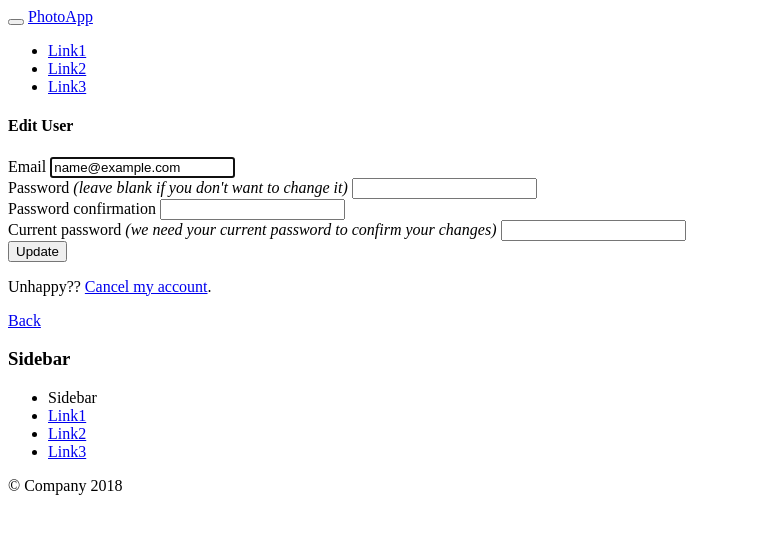
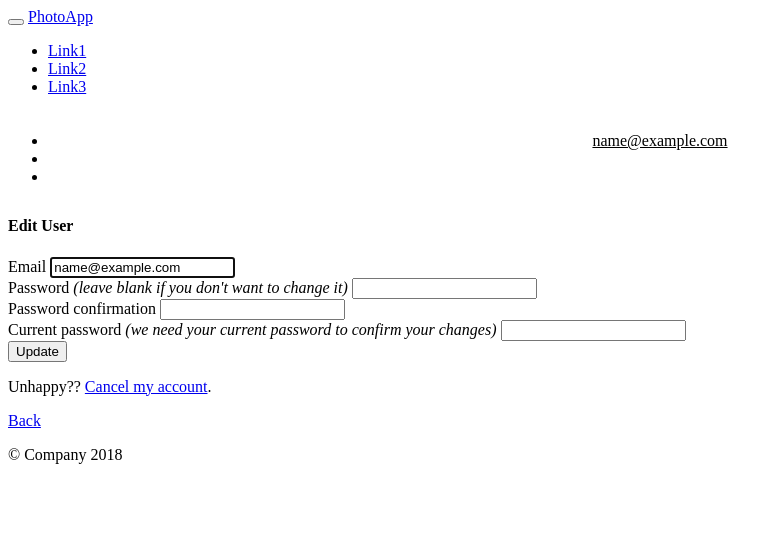
Before and after one commit to branrojs/photo-app-ror, a Rails app: page /users/edit in a window 1280 px wide. Shown: the top 534 px of the page, without its empty margins (0-783 px from the left). Run offline with Rails 7, Linux system fonts and the light colour scheme; the visitor is signed in with stand-in values (Sample User, id 1); style sheets or scripts are compiled from the project's sources; some libraries are stand-ins or nearby versions.

Commit message:
Layout and email function

```diff
--- /dev/null
+++ b/app/assets/stylesheets/custom.css.scss
@@ -0,0 +1,101 @@
+.user-name {
+
+  padding: 0 !important ;
+
+  padding-left: 5px;
+
+  padding-top: 15px !important;
+
+  text-align: center;
+
+  a {
+
+  color: black !important;
+
+  margin: 0 !important;
+
+  padding: 5px!important;
+
+  }
+
+  a:hover, a:focus {
+
+  color: #000 !important;
+
+  }
+
+}
+
+.logout {
+
+  padding-left: 0;
+
+}
+
+.nav.navbar-right {
+
+  padding-bottom: 10px;
+
+  padding-top: 5px;
+
+}
+
+.nav.navbar-nav {
+
+  .navbar-link {
+
+  border-radius: 5px;
+
+  color: #fff;
+
+  margin-top: 15px;
+
+  padding: 8px;
+
+  }
+
+  .navbar-link:focus, .navbar-link:hover {
+
+  background: #3071a9;
+
+  color: #fff;
+
+  }
+
+  li a {
+
+  margin-right: 5px;
+
+  }
+
+}
+
+.nav.navbar-right li {
+
+  .btn {
+
+  color: #fff !important;
+
+  margin-top: 5%;
+
+  }
+
+  .btn-danger:hover, .btn-danger:focus {
+
+  background-color: darken(#d9534f,20%) !important;
+
+  }
+
+  .btn-primary:hover, .btn-primary:focus {
+
+  background-color: darken(#428bca,20%) !important;
+
+  }
+
+}
+
+.btn-primary:visited, .btn-danger:visited {
+
+  color: #fff;
+
+}
--- a/app/controllers/application_controller.rb
+++ b/app/controllers/application_controller.rb
@@ -2,4 +2,5 @@
   # Prevent CSRF attacks by raising an exception.
   # For APIs, you may want to use :null_session instead.
   protect_from_forgery with: :exception
+  before_action :authenticate_user!
 end
--- a/app/views/layouts/application.html.erb
+++ b/app/views/layouts/application.html.erb
@@ -52,6 +52,19 @@
             <li><%= link_to "Link2", "/path2"  %></li>
             <li><%= link_to "Link3", "/path3"  %></li>
           </ul>
+          <ul class="nav navbar-right col-md-4">
+            <% if current_user %>
+              <li class="col-md-8 user-name">
+                <%= link_to ('<i class="fa fa-user"></i> ' + truncate(current_user.email, length: 25)).html_safe, edit_user_registration_path, title: 'Edit Profile' %>
+              </li>
+              <li class="col-md-1">&nbsp;</li>
+              <li class="col-md-3 logout"><%= link_to('Logout', destroy_user_session_path, class: 'btn btn-xs btn-danger', title: 'Logout', :method => :delete) %></li>
+            <% else %>
+              <li class="col-md-4 pull-right">
+                <%= link_to('Sign In', new_user_session_path, class: 'btn btn-primary', title: 'Sign In') %>
+              </li>
+            <% end %>
+          </ul>
         </div>
       </div>
     </div>
@@ -62,17 +75,6 @@
           <%= bootstrap_flash %>
           <%= yield %>
         </div>
-        <div class="col-lg-3">
-          <div class="well sidebar-nav">
-            <h3>Sidebar</h3>
-            <ul class="nav nav-list">
-              <li class="nav-header">Sidebar</li>
-              <li><%= link_to "Link1", "/path1"  %></li>
-              <li><%= link_to "Link2", "/path2"  %></li>
-              <li><%= link_to "Link3", "/path3"  %></li>
-            </ul>
-          </div><!--/.well -->
-        </div><!--/span-->
       </div><!--/row-->
 
       <footer>
--- a/config/environments/development.rb
+++ b/config/environments/development.rb
@@ -8,7 +8,8 @@
 
   # Do not eager load code on boot.
   config.eager_load = false
-
+  config.action_mailer.delivery_method = :test
+  config.action_mailer.default_url_options = {:host => 'https://ror-training-brosan.c9users.io'}
   # Show full error reports and disable caching.
   config.consider_all_requests_local       = true
   config.action_controller.perform_caching = false
--- a/config/environments/production.rb
+++ b/config/environments/production.rb
@@ -9,7 +9,8 @@
   # and those relying on copy on write to perform better.
   # Rake tasks automatically ignore this option for performance.
   config.eager_load = true
-
+  config.action_mailer.delivery_method = :smtp
+  config.action_mailer.default_url_options = {:host => 'photo-rails-app.herokuapp.com', :protocol => 'https'}
   # Full error reports are disabled and caching is turned on.
   config.consider_all_requests_local       = false
   config.action_controller.perform_caching = true
```
Also changed, not shown: config/environment.rb (+10 -0 lines), db/migrate/20180503151441_devise_create_users.rb (+4 -4 lines), Gemfile, Gemfile.lock, db/schema.rb.
